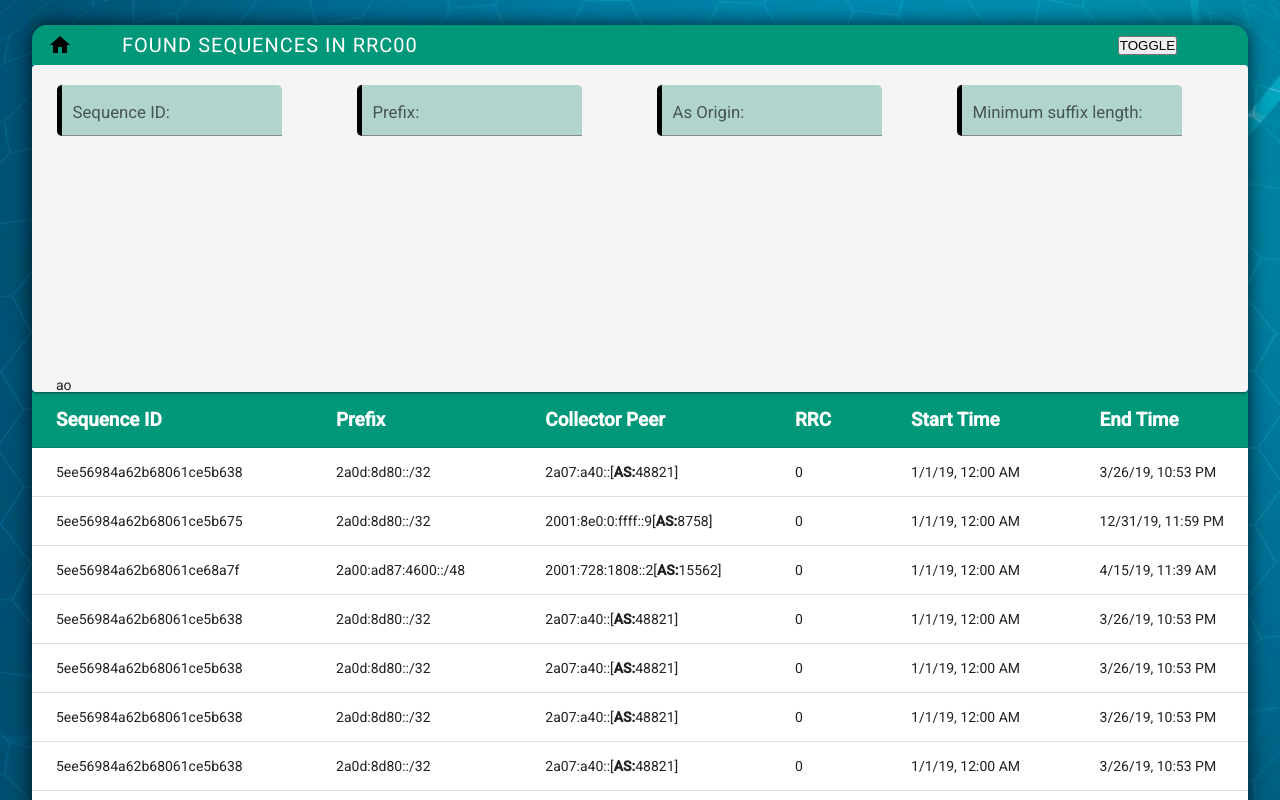
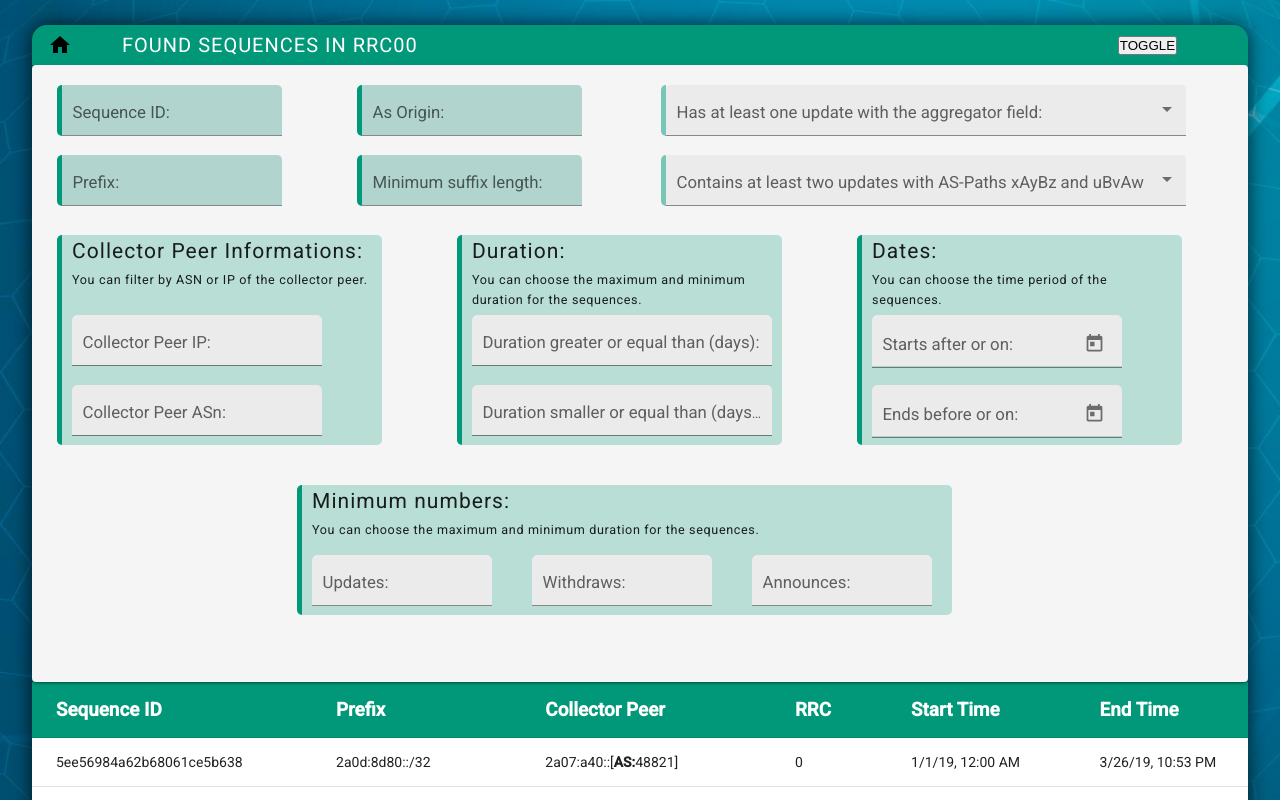
Before and after one commit to mauri5566/sitocopy, an Angular app: page / in a window 1280 px wide. Both pictures are taken after a click on the button "TOGGLE". Built offline with nearby package versions, Linux system fonts and the light colour scheme.

Commit message:
no message

```diff
--- a/src/app/sequences/sequences.component.css
+++ b/src/app/sequences/sequences.component.css
@@ -27,6 +27,14 @@ th {
   padding-top:310px;
   height:1px;
   width:1px;
+  visibility:hidden;
+}
+
+.invisibile2{
+  padding-top:600px;
+  height:1px;
+  width:1px;
+  visibility: hidden;
 }
 
 .titoletto{
@@ -108,13 +116,13 @@ tr:hover{
   height:51px;
   width:5px;
   left:25px;
-  background-color:black;
+  background-color:#009879;
 }
 
 .PrefixFilter{
   position:absolute;
-  top:20px;
-  left:330px;
+  top:90px;
+  left:30px;
   width:220px;
 }
 
@@ -122,8 +130,8 @@ tr:hover{
   position:absolute;
   border-radius: 0 5px 0 0;
   background-color: rgba(0, 152, 121, 0.25);;
-  top:20px;
-  left:330px;
+  top:90px;
+  left:30px;
   width: 220px;
   height:50px;
 }
@@ -131,17 +139,17 @@ tr:hover{
 .borderPrefix{
   position:absolute;
   border-radius: 5px 0 0 5px;
-  top:20px;
+  top:90px;
   height:51px;
   width:5px;
-  left:325px;
-  background-color:black;
+  left:25px;
+  background-color:#009879;
 }
 
 .AsOriginFilter{
   position:absolute;
   top:20px;
-  left:630px;
+  left:330px;
   width:220px;
 }
 
@@ -150,7 +158,7 @@ tr:hover{
   border-radius: 0 5px 0 0;
   background-color: rgba(0, 152, 121, 0.25);;
   top:20px;
-  left:630px;
+  left:330px;
   width: 220px;
   height:50px;
 }
@@ -161,14 +169,14 @@ tr:hover{
   top:20px;
   height:51px;
   width:5px;
-  left:625px;
-  background-color:black;
+  left:325px;
+  background-color:#009879;
 }
 
 .SuffixFilter{
   position:absolute;
-  top:20px;
-  left:930px;
+  top:90px;
+  left:330px;
   width:220px;
 }
 
@@ -176,8 +184,8 @@ tr:hover{
   position:absolute;
   border-radius: 0 5px 0 0;
   background-color: rgba(0, 152, 121, 0.25);;
-  top:20px;
-  left:930px;
+  top:90px;
+  left:330px;
   width: 220px;
   height:50px;
 }
@@ -185,11 +193,350 @@ tr:hover{
 .borderSuffix{
   position:absolute;
   border-radius: 5px 0 0 5px;
+  top:90px;
+  height:51px;
+  width:5px;
+  left:325px;
+  background-color:#009879;
+}
+
+.collectorPeerInformation{
+  position:absolute;
+  top:170px;
+  left:40px;
+  width:300px;
+}
+
+.borderCollectorPeerInformation{
+  position:absolute;
+  top:170px;
+  left:25px;
+  height:210px;
+  width:5px;
+  background-color:#009879;
+  border-radius: 5px 0 0 5px;
+}
+
+.backgroundCollectorPeerInformation{
+  position:absolute;
+  top:170px;
+  left:30px;
+  height:210px;
+  width:320px;
+  background-color: rgba(0, 152, 121, 0.25);;
+  border-radius: 0 5px 5px 0;
+}
+
+.collectorPeerInformation h1 {
+  position:absolute;
+  top:0px;
+  letter-spacing: 0.05em;
+  font-size: 1.5em;
+}
+
+.collectorPeerInformation span {
+  position:absolute;
+  top:35px;
+  letter-spacing: 0.05em;
+  font-size: 0.9em;
+}
+
+.collectorPeerIPFilter{
+  position:absolute;
+  top:80px;
+  width:250px;
+}
+
+.backgroundCollectorPeerIPFilter{
+  position:absolute;
+  top:80px;
+  width:250px;
+  height:50px;
+  background-color: whitesmoke;
+  border-radius: 5px 5px 0 0;
+}
+
+.collectorPeerASnFilter{
+  position:absolute;
+  top:150px;
+  width:250px;
+}
+
+.backgroundCollectorPeerASnFilter{
+  position:absolute;
+  top:150px;
+  width:250px;
+  height:50px;
+  background-color: whitesmoke;
+  border-radius: 5px 5px 0 0;
+}
+
+.duration{
+  position:absolute;
+  top:170px;
+  left:440px;
+  width:300px;
+}
+
+.borderDuration{
+  position:absolute;
+  top:170px;
+  left:425px;
+  height:210px;
+  width:5px;
+  background-color:#009879;
+  border-radius: 5px 0 0 5px;
+}
+
+.backgroundDuration{
+  position:absolute;
+  top:170px;
+  left:430px;
+  height:210px;
+  width:320px;
+  background-color: rgba(0, 152, 121, 0.25);;
+  border-radius: 0 5px 5px 0;
+}
+
+.duration h1 {
+  position:absolute;
+  top:0px;
+  letter-spacing: 0.05em;
+  font-size: 1.5em;
+}
+
+.duration span {
+  position:absolute;
+  top:35px;
+  letter-spacing: 0.05em;
+  font-size: 0.9em;
+}
+
+.durationGreaterFilter{
+  position:absolute;
+  top:80px;
+  width:300px;
+}
+
+.backgroundDurationGreaterFilter{
+  position:absolute;
+  top:80px;
+  width:300px;
+  height:50px;
+  background-color: whitesmoke;
+  border-radius: 5px 5px 0 0;
+}
+
+.durationSmallerFilter{
+  position:absolute;
+  top:150px;
+  width:300px;
+}
+
+.backgroundDurationSmallerFilter{
+  position:absolute;
+  top:150px;
+  width:300px;
+  height:50px;
+  background-color: whitesmoke;
+  border-radius: 5px 5px 0 0;
+}
+
+.updateFilter{
+  position:absolute;
+  top: 20px;
+  right: 62px;
+  width: 520px;
+}
+
+.borderUpdate{
+  position:absolute;
+  border-radius: 5px 0 0 5px;
   top:20px;
   height:51px;
   width:5px;
-  left:925px;
-  background-color:black;
+  right:582px;
+  background-color:#009879;
+  opacity:50%;
+}
+
+.updateFilter2{
+  position:absolute;
+  top: 90px;
+  right: 62px;
+  width: 520px;
+}
+
+.borderUpdate2{
+  position:absolute;
+  border-radius: 5px 0 0 5px;
+  top:90px;
+  height:51px;
+  width:5px;
+  right:582px;
+  background-color:#009879;
+  opacity:50%;
+}
+
+.dates{
+  position:absolute;
+  top:170px;
+  left:840px;
+  width:300px;
+}
+
+.borderDates{
+  position:absolute;
+  top:170px;
+  left:825px;
+  height:210px;
+  width:5px;
+  background-color:#009879;
+  border-radius: 5px 0 0 5px;
+}
+
+.backgroundDates{
+  position:absolute;
+  top:170px;
+  left:830px;
+  height:210px;
+  width:320px;
+  background-color: rgba(0, 152, 121, 0.25);;
+  border-radius: 0 5px 5px 0;
+}
+
+.dates h1 {
+  position:absolute;
+  top:0px;
+  letter-spacing: 0.05em;
+  font-size: 1.5em;
+}
+
+.dates span {
+  position:absolute;
+  top:35px;
+  letter-spacing: 0.05em;
+  font-size: 0.9em;
+}
+
+.startFilter{
+  position:absolute;
+  top:80px;
+  width:250px;
+}
+
+.backgroundStartFilter{
+  position:absolute;
+  top:80px;
+  width:250px;
+  height:51px;
+  background-color: whitesmoke;
+  border-radius: 5px 5px 0 0;
+}
+
+.endFilter{
+  position:absolute;
+  top:150px;
+  width:250px;
+}
+
+.backgroundEndFilter{
+  position:absolute;
+  top:150px;
+  width:250px;
+  height:51px;
+  background-color: whitesmoke;
+  border-radius: 5px 5px 0 0;
+}
+
+.minimum{
+  position:absolute;
+  top:420px;
+  left:280px;
+  width:640px;
+}
+
+.borderMinimum{
+  position:absolute;
+  top:420px;
+  left:265px;
+  height:130px;
+  width:5px;
+  background-color:#009879;
+  border-radius: 5px 0 0 5px;
+}
+
+.backgroundMinimum{
+  position:absolute;
+  top:420px;
+  left:270px;
+  height:130px;
+  width:650px;
+  background-color: rgba(0, 152, 121, 0.25);;
+  border-radius: 0 5px 5px 0;
+}
+
+.minimum h1 {
+  position:absolute;
+  top:0px;
+  letter-spacing: 0.05em;
+  font-size: 1.5em;
+}
+
+.minimum span {
+  position:absolute;
+  top:35px;
+  letter-spacing: 0.05em;
+  font-size: 0.9em;
+}
+
+.updatesFilter{
+  position:absolute;
+  top:70px;
+  width:180px;
+}
+
+.backgroundUpdatesFilter{
+  position:absolute;
+  top:70px;
+  width:180px;
+  height:51px;
+  background-color: whitesmoke;
+  border-radius: 5px 5px 0 0;
+}
+
+.withdrawsFilter{
+  position:absolute;
+  top:70px;
+  width:180px;
+  left:220px;
+}
+
+.backgroundWithdrawsFilter{
+  position:absolute;
+  top:70px;
+  width:180px;
+  height:51px;
+  left:220px;
+  background-color: whitesmoke;
+  border-radius: 5px 5px 0 0;
+}
+
+.announcesFilter{
+  position:absolute;
+  top:70px;
+  width:180px;
+  left:440px;
+}
+
+.backgroundAnnouncesFilter{
+  position:absolute;
+  top:70px;
+  width:180px;
+  height:51px;
+  left:440px;
+  background-color: whitesmoke;
+  border-radius: 5px 5px 0 0;
 }
 mat-label{
   position:relative;
@@ -382,13 +729,6 @@ body {
   box-shadow: 0 0 10px rgba(0, 0, 0, 0.50);
 }
 
-h1 {
-  text-align: left;
-  color: #444;
-  letter-spacing: 0.05em;
-  margin: 0 0 0.4em;
-  font-size: 1em;
-}
 
 p {
   text-align: center;
--- a/src/app/sequences/sequences.component.html
+++ b/src/app/sequences/sequences.component.html
@@ -36,10 +36,101 @@
       <mat-label>Minimum suffix length:</mat-label>
         <input matInput>
     </mat-form-field>
+    <div class = "backgroundCollectorPeerInformation"></div>
+    <div class = "borderCollectorPeerInformation"></div>
+    <div class = "collectorPeerInformation">
+      <div class = "backgroundCollectorPeerIPFilter"></div>
+      <div class = "backgroundCollectorPeerASnFilter"></div>
+      <h1>Collector Peer Informations:</h1>
+      <span>You can filter by ASN or IP of the collector peer.</span>
+      <mat-form-field appearance="fill" class="collectorPeerIPFilter">
+        <mat-label>Collector Peer IP:</mat-label>
+        <input matInput>
+      </mat-form-field>
+      <mat-form-field appearance="fill" class="collectorPeerASnFilter">
+        <mat-label>Collector Peer ASn:</mat-label>
+        <input matInput>
+      </mat-form-field>
+    </div>
+    <div class = "backgroundDuration"></div>
+    <div class = "borderDuration"></div>
+    <div class = "duration">
+      <div class = "backgroundDurationGreaterFilter"></div>
+      <div class = "backgroundDurationSmallerFilter"></div>
+      <h1>Duration:</h1>
+      <span>You can choose the maximum and minimum duration for the sequences.</span>
+      <mat-form-field appearance="fill" class="durationGreaterFilter">
+        <mat-label>Duration greater or equal than (days):</mat-label>
+        <input matInput>
+      </mat-form-field>
+      <mat-form-field appearance="fill" class="durationSmallerFilter">
+        <mat-label>Duration smaller or equal than (days):</mat-label>
+        <input matInput>
+      </mat-form-field>
+    </div>
+    <div class = "backgroundDates"></div>
+    <div class = "borderDates"></div>
+    <div class = "dates">
+      <div class = "backgroundStartFilter"></div>
+      <div class = "backgroundEndFilter"></div>
+      <h1>Dates:</h1>
+      <span>You can choose the time period of the sequences.</span>
+      <mat-form-field appearance="fill" class = "startFilter">
+        <mat-label>Starts after or on:</mat-label>
+        <input matInput [matDatepicker]="picker1">
+        <mat-datepicker-toggle matSuffix [for]="picker1"></mat-datepicker-toggle>
+        <mat-datepicker #picker1></mat-datepicker>
+      </mat-form-field>
+      <mat-form-field appearance="fill" class = "endFilter">
+        <mat-label>Ends before or on:</mat-label>
+        <input matInput [matDatepicker]="picker2">
+        <mat-datepicker-toggle matSuffix [for]="picker2"></mat-datepicker-toggle>
+        <mat-datepicker #picker2></mat-datepicker>
+      </mat-form-field>
+    </div>
+    <div class = "borderUpdate"></div>
+    <mat-form-field appearance="fill" class="updateFilter">
+        <mat-label>Has at least one update with the aggregator field:</mat-label>
+        <mat-select>
+          <mat-option value="one">None</mat-option>
+          <mat-option value="two">True</mat-option>
+          <mat-option value="three">False</mat-option>
+        </mat-select>
+    </mat-form-field>
+    <div class = "borderUpdate2"></div>
+    <mat-form-field appearance="fill" class="updateFilter2">
+        <mat-label>Contains at least two updates with AS-Paths xAyBz and uBvAw</mat-label>
+        <mat-select>
+          <mat-option value="one">None</mat-option>
+          <mat-option value="two">True</mat-option>
+          <mat-option value="three">False</mat-option>
+        </mat-select>
+    </mat-form-field>
+    <div class = "backgroundMinimum"></div>
+    <div class = "borderMinimum"></div>
+    <div class = "minimum">
+      <div class = "backgroundUpdatesFilter"></div>
+      <div class = "backgroundWithdrawsFilter"></div>
+      <div class = "backgroundAnnouncesFilter"></div>
+      <h1>Minimum numbers:</h1>
+      <span>You can choose the maximum and minimum duration for the sequences.</span>
+      <mat-form-field appearance="fill" class="updatesFilter">
+        <mat-label>Updates:</mat-label>
+        <input matInput>
+      </mat-form-field>
+      <mat-form-field appearance="fill" class="withdrawsFilter">
+        <mat-label>Withdraws:</mat-label>
+        <input matInput>
+      </mat-form-field>
+      <mat-form-field appearance="fill" class="announcesFilter">
+        <mat-label>Announces:</mat-label>
+        <input matInput>
+      </mat-form-field>
+    </div>
 
-    <div class="invisibile">ao</div>
+    <div class="invisibile2">ao</div>
 
-</mat-expansion-panel>
+  </mat-expansion-panel>
 <table mat-table
               [dataSource]="dataSource" multiTemplateDataRows>
         <tr>
```
Also changed, not shown: src/app/app.module.ts (+10 -3 lines).
